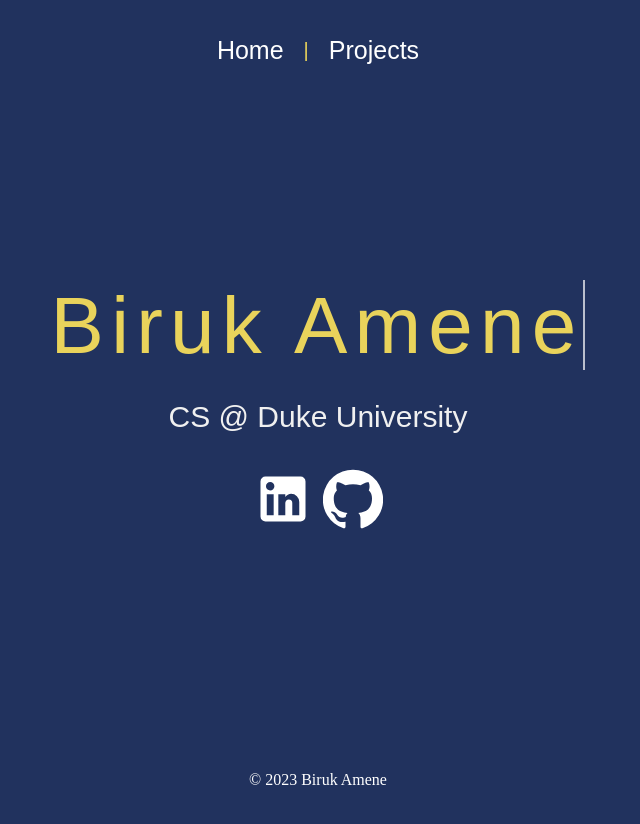
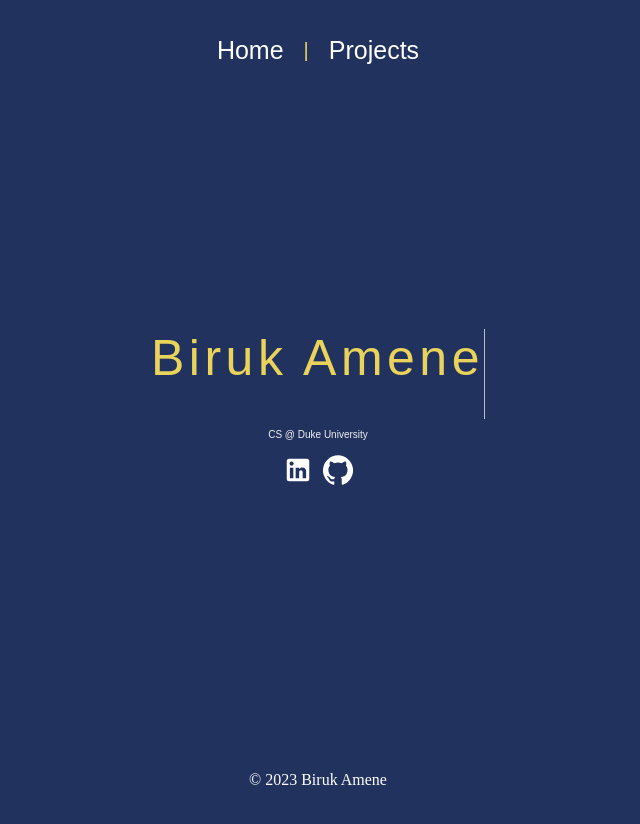
Before and after one commit to bsamene/biruk-portfolio, a React (Create React App) app: page /biruk-portfolio/homepage in a window 1280 px wide. Shown: the top 824 px of the page, without its empty margins (322-962 px from the left). Built offline with nearby package versions, Linux system fonts and the light colour scheme.

Commit message:
testing home page sizes

```diff
--- a/src/styles/Home.css
+++ b/src/styles/Home.css
@@ -20,7 +20,7 @@
 
   .about h2 {
     font-family: 'Muli', sans-serif;
-    font-size: 80px;
+    font-size: 50px;
     color: #e9d35b;
     height: 20px;
     font-weight: 100;
@@ -51,10 +51,10 @@
 }
   .about .prompt {
     width: 40%;
-    font-size: 30px;
+    font-size: 10px;
   }
   .prompt svg {
-    font-size: 60px;
+    font-size: 30px;
     margin: 5px;
     color: white;
   }
```
